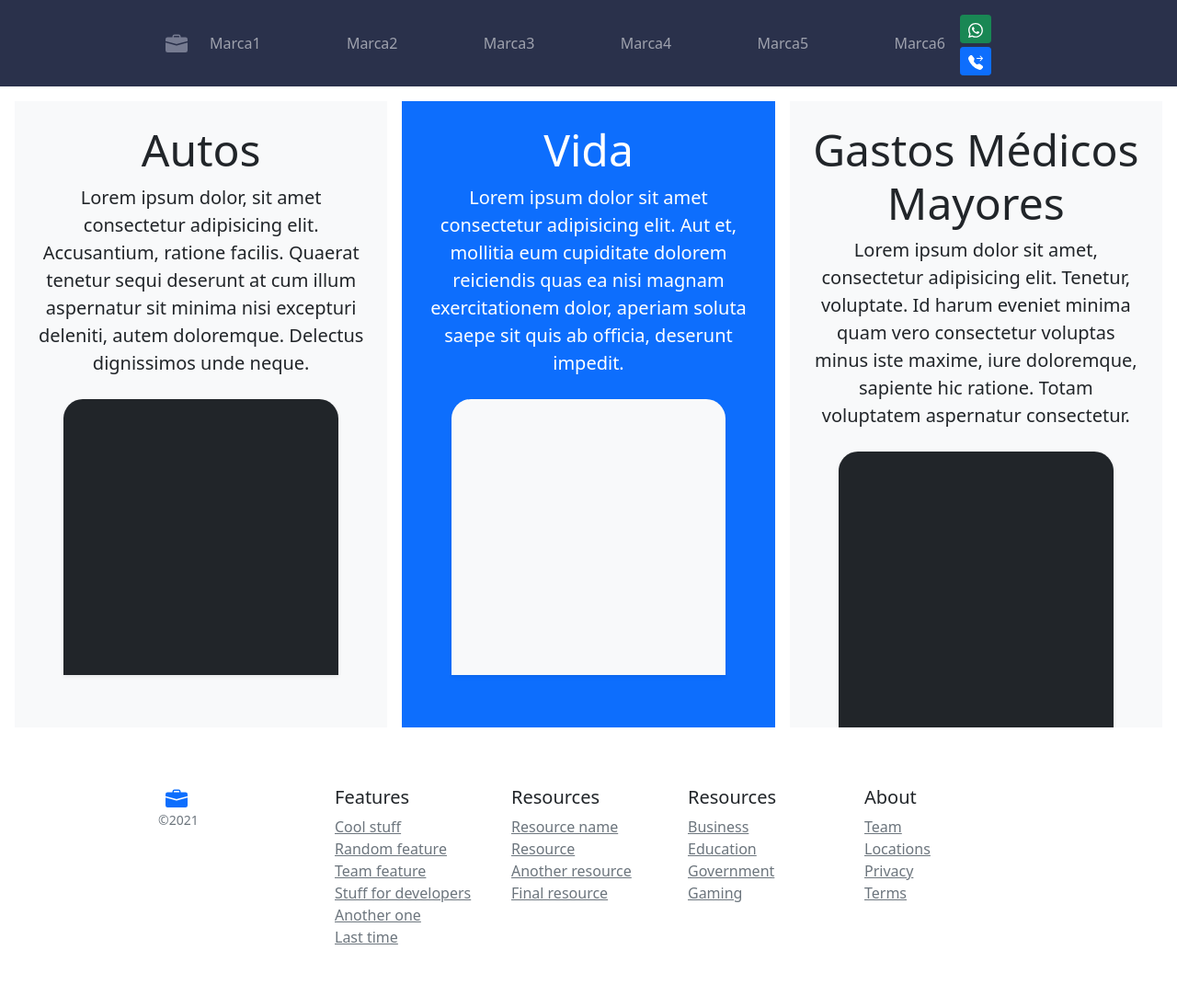
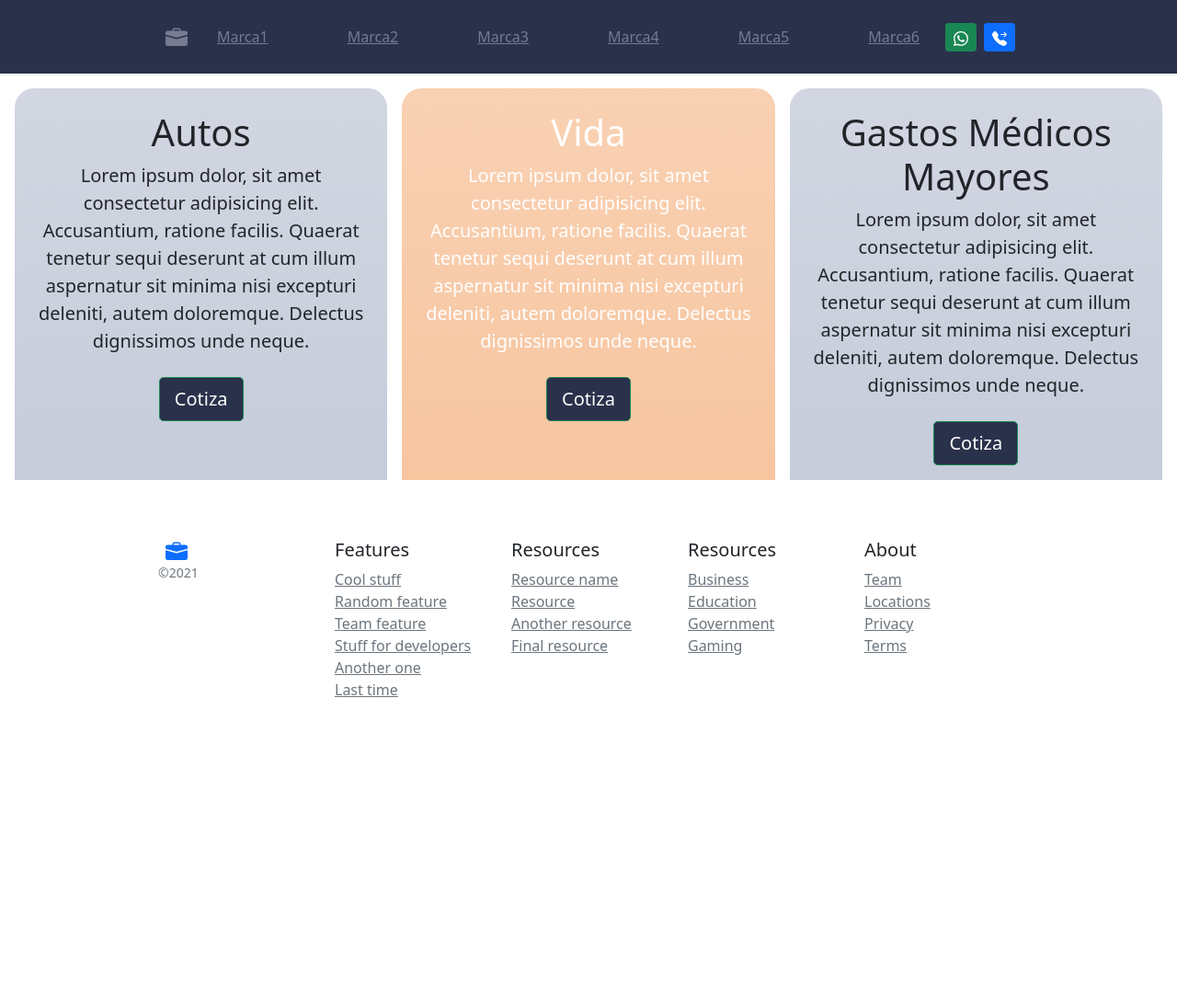
Before and after one commit to NestorLeon/TodoSeguros, a plain HTML site: page index.html in a window 1280 px wide. Shown: the whole page at 92% size. After the commit the page ends 826 px from the top, so only its background shows below. Drawn offline with Linux system fonts and the light colour scheme.

Commit message:
Add files via upload

```diff
--- a/index.html
+++ b/index.html
@@ -30,35 +30,38 @@
             <path d="M0 12.5A1.5 1.5 0 0 0 1.5 14h13a1.5 1.5 0 0 0 1.5-1.5V6.85L8.129 8.947a.5.5 0 0 1-.258 0L0 6.85v5.65z"/>
           </svg>
         </a>
-        <ul class="navbar-nav container d-flex flex-column flex-md-row justify-content-between py-2 px-2">
+        <ul class="navbar-nav container d-flex flex-column flex-sm-row justify-content-between py-2 px-4">
           <li class="nav-item">
-            <a class="site-header-a nav-link py-2 d-none d-md-inline-block" href="#">Marca1</a>
+            <a class="site-header-a py-2 d-none d-md-inline-block" href="#">Marca1</a>
           </li>
           <li class="nav-item">
-            <a class="site-header-a nav-link py-2 d-none d-md-inline-block" href="#">Marca2</a>
+            <a class="site-header-a py-2 d-none d-md-inline-block" href="#">Marca2</a>
           </li>
           <li class="nav-item">
-            <a class="site-header-a nav-link py-2 d-none d-md-inline-block" href="#">Marca3</a>
+            <a class="site-header-a py-2 d-none d-md-inline-block" href="#">Marca3</a>
           </li>
           <li class="nav-item">
-            <a class="site-header-a nav-link py-2 d-none d-md-inline-block" href="#">Marca4</a>
+            <a class="site-header-a py-2 d-none d-md-inline-block" href="#">Marca4</a>
           </li>
           <li class="nav-item">
-            <a class="site-header-a nav-link py-2 d-none d-md-inline-block" href="#">Marca5</a>
+            <a class="site-header-a py-2 d-none d-md-inline-block" href="#">Marca5</a>
           </li>
           <li class="nav-item">
-            <a class="site-header-a nav-link py-2 d-none d-md-inline-block" href="#">Marca6</a>
+            <a class="site-header-a py-2 d-none d-md-inline-block" href="#">Marca6</a>
           </li>
         </ul>
 
         <div>
-          <button class="btn btn-success btn-sm my-1" type="submit">
+          <button class="btn btn-success btn-sm my-1 mx-1" type="submit">
             <svg xmlns="http://www.w3.org/2000/svg" width="16" height="16" fill="currentColor" class="bi bi-whatsapp" viewBox="0 0 16 16">
               <title>Whatsapeame</title>
               <path d="M13.601 2.326A7.854 7.854 0 0 0 7.994 0C3.627 0 .068 3.558.064 7.926c0 1.399.366 2.76 1.057 3.965L0 16l4.204-1.102a7.933 7.933 0 0 0 3.79.965h.004c4.368 0 7.926-3.558 7.93-7.93A7.898 7.898 0 0 0 13.6 2.326zM7.994 14.521a6.573 6.573 0 0 1-3.356-.92l-.24-.144-2.494.654.666-2.433-.156-.251a6.56 6.56 0 0 1-1.007-3.505c0-3.626 2.957-6.584 6.591-6.584a6.56 6.56 0 0 1 4.66 1.931 6.557 6.557 0 0 1 1.928 4.66c-.004 3.639-2.961 6.592-6.592 6.592zm3.615-4.934c-.197-.099-1.17-.578-1.353-.646-.182-.065-.315-.099-.445.099-.133.197-.513.646-.627.775-.114.133-.232.148-.43.05-.197-.1-.836-.308-1.592-.985-.59-.525-.985-1.175-1.103-1.372-.114-.198-.011-.304.088-.403.087-.088.197-.232.296-.346.1-.114.133-.198.198-.33.065-.134.034-.248-.015-.347-.05-.099-.445-1.076-.612-1.47-.16-.389-.323-.335-.445-.34-.114-.007-.247-.007-.38-.007a.729.729 0 0 0-.529.247c-.182.198-.691.677-.691 1.654 0 .977.71 1.916.81 2.049.098.133 1.394 2.132 3.383 2.992.47.205.84.326 1.129.418.475.152.904.129 1.246.08.38-.058 1.171-.48 1.338-.943.164-.464.164-.86.114-.943-.049-.084-.182-.133-.38-.232z"/>
             </svg>
           </button>
-          <button class="btn btn-primary btn-sm" type="submit">
+        </div>
+
+        <div>
+          <button class="btn btn-primary btn-sm my-1 mx-1" type="submit">
             <svg xmlns="http://www.w3.org/2000/svg" width="16" height="16" fill="currentColor" class="bi bi-telephone-forward-fill" viewBox="0 0 16 16">
               <title>Llámame</title>
               <path fill-rule="evenodd" d="M1.885.511a1.745 1.745 0 0 1 2.61.163L6.29 2.98c.329.423.445.974.315 1.494l-.547 2.19a.678.678 0 0 0 .178.643l2.457 2.457a.678.678 0 0 0 .644.178l2.189-.547a1.745 1.745 0 0 1 1.494.315l2.306 1.794c.829.645.905 1.87.163 2.611l-1.034 1.034c-.74.74-1.846 1.065-2.877.702a18.634 18.634 0 0 1-7.01-4.42 18.634 18.634 0 0 1-4.42-7.009c-.362-1.03-.037-2.137.703-2.877L1.885.511zm10.761.135a.5.5 0 0 1 .708 0l2.5 2.5a.5.5 0 0 1 0 .708l-2.5 2.5a.5.5 0 0 1-.708-.708L14.293 4H9.5a.5.5 0 0 1 0-1h4.793l-1.647-1.646a.5.5 0 0 1 0-.708z"/>
@@ -74,26 +77,26 @@
 <main>
 
   <div class="d-md-flex flex-md-equal w-100 my-md-3 ps-md-3">
-    <div class="bg-light me-md-3 pt-3 px-3 pt-md-3 px-md-3 text-center overflow-hidden">
+    <div class="my-card bg-paleta4-grad me-md-3 py-3 pt-3 px-3 pt-md-3 px-md-3 text-center overflow-hidden">
       <div class="my-1 p-1">
-        <h2 class="display-5">Autos</h2>
+        <h2 class="display-6">Autos</h2>
         <p class="lead">Lorem ipsum dolor, sit amet consectetur adipisicing elit. Accusantium, ratione facilis. Quaerat tenetur sequi deserunt at cum illum aspernatur sit minima nisi excepturi deleniti, autem doloremque. Delectus dignissimos unde neque.</p>
       </div>
-      <div class="bg-dark shadow-sm mx-auto" style="width: 80%; height: 300px; border-radius: 21px 21px 0 0;"></div>
+      <button class="btn btn-success btn-lg bg-paleta2">Cotiza</button>
     </div>
-    <div class="bg-primary me-md-3 pt-3 px-3 pt-md-3 px-md-3 text-center text-white overflow-hidden">
+    <div class="my-card bg-paleta1-grad me-md-3 py-3 pt-3 px-3 pt-md-3 px-md-3 text-center text-white overflow-hidden">
       <div class="my-1 py-1">
-        <h2 class="display-5">Vida</h2>
-        <p class="lead">Lorem ipsum dolor sit amet consectetur adipisicing elit. Aut et, mollitia eum cupiditate dolorem reiciendis quas ea nisi magnam exercitationem dolor, aperiam soluta saepe sit quis ab officia, deserunt impedit.</p>
+        <h2 class="display-6">Vida</h2>
+        <p class="lead">Lorem ipsum dolor, sit amet consectetur adipisicing elit. Accusantium, ratione facilis. Quaerat tenetur sequi deserunt at cum illum aspernatur sit minima nisi excepturi deleniti, autem doloremque. Delectus dignissimos unde neque.</p>
       </div>
-      <div class="bg-light shadow-sm mx-auto" style="width: 80%; height: 300px; border-radius: 21px 21px 0 0;"></div>
+      <button class="btn btn-success btn-lg bg-paleta2">Cotiza</button>
     </div>
-    <div class="bg-light me-md-3 pt-3 px-3 pt-md-3 px-md-3 text-center overflow-hidden">
+    <div class="my-card bg-paleta4-grad me-md-3 py-3 pt-3 px-3 pt-md-3 px-md-3 text-center overflow-hidden">
       <div class="my-1 p-1">
-        <h2 class="display-5">Gastos Médicos Mayores</h2>
-        <p class="lead">Lorem ipsum dolor sit amet, consectetur adipisicing elit. Tenetur, voluptate. Id harum eveniet minima quam vero consectetur voluptas minus iste maxime, iure doloremque, sapiente hic ratione. Totam voluptatem aspernatur consectetur.</p>
+        <h2 class="display-6">Gastos Médicos Mayores</h2>
+        <p class="lead">Lorem ipsum dolor, sit amet consectetur adipisicing elit. Accusantium, ratione facilis. Quaerat tenetur sequi deserunt at cum illum aspernatur sit minima nisi excepturi deleniti, autem doloremque. Delectus dignissimos unde neque.</p>
       </div>
-      <div class="bg-dark shadow-sm mx-auto" style="width: 80%; height: 300px; border-radius: 21px 21px 0 0;"></div>
+      <button class="btn btn-success btn-lg bg-paleta2">Cotiza</button>
     </div>
   </div>
 
```
